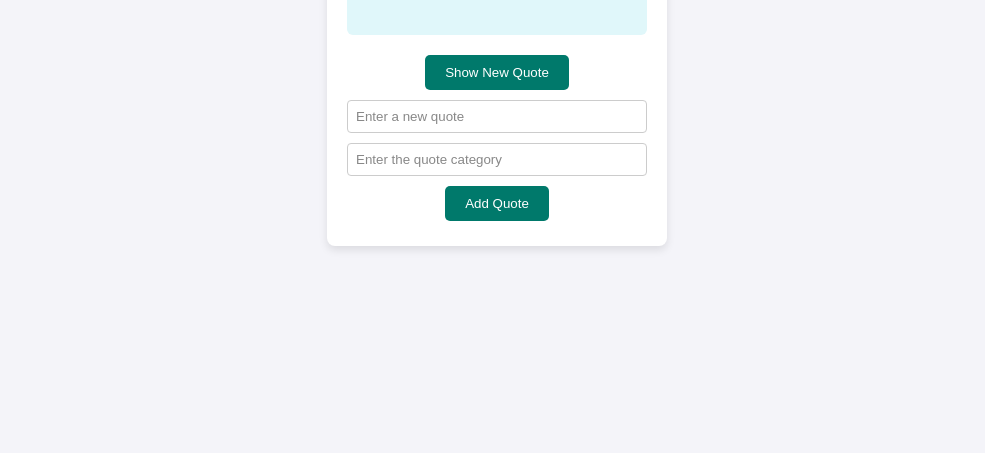
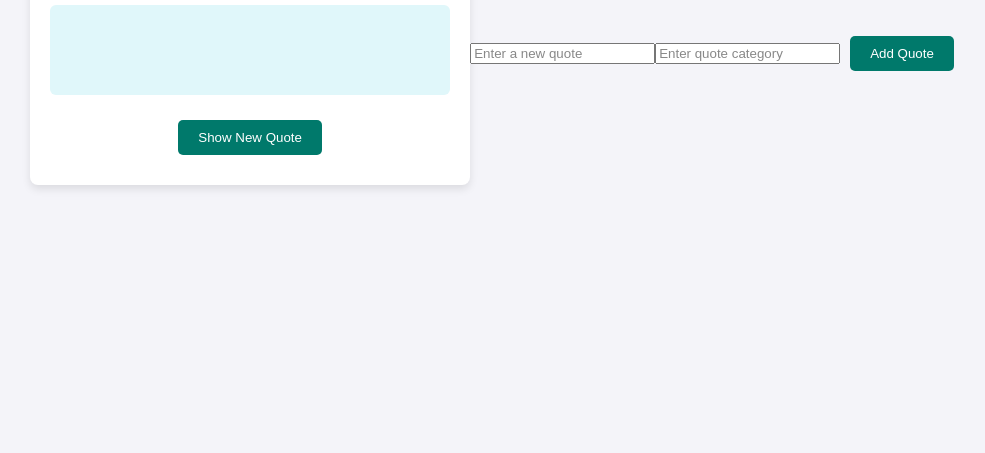
Before and after one commit to Lucas19940820/alx_fe_javascript, a plain HTML site: page dom-manipulation/index.html in a window 1280 px wide. Shown: the part 347-800 px from the top of the page, without its empty margins (143-1128 px from the left). Drawn offline with Linux system fonts and the light colour scheme.

Commit message:
update all files

```diff
--- a/dom-manipulation/index.html
+++ b/dom-manipulation/index.html
@@ -4,26 +4,14 @@
   <meta charset="UTF-8">
   <meta name="viewport" content="width=device-width, initial-scale=1.0">
   <title>Dynamic Quote Generator</title>
-  <link rel="stylesheet" href="styles.css"> <!-- Link to CSS -->
+  <link rel="stylesheet" href="styles.css">
 </head>
 <body>
   <div class="container">
     <h1>Dynamic Quote Generator</h1>
-
-    <!-- Display area for the quotes -->
-    <div id="quoteDisplay" class="quote-box"></div>
-
-    <!-- Button to generate a new random quote -->
-    <button id="newQuote" class="btn">Show New Quote</button>
-
-    <!-- Form for adding new quotes -->
-    <div class="form-container">
-      <input id="newQuoteText" type="text" placeholder="Enter a new quote" class="input-field" />
-      <input id="newQuoteCategory" type="text" placeholder="Enter the quote category" class="input-field" />
-      <button id="addQuoteButton" class="btn">Add Quote</button>
-    </div>
+    <div id="quoteDisplay"></div>
+    <button id="newQuote">Show New Quote</button>
   </div>
-
   <script src="script.js"></script>
 </body>
 </html>
--- a/dom-manipulation/script.js
+++ b/dom-manipulation/script.js
@@ -1,14 +1,13 @@
 // Initial set of quotes
 let quotes = [
-  { text: "Be yourself; everyone is already taken", category: "Individuality" },
+    { text: "Be yourself; everyone else is already taken.", category: "Individuality" },
     { text: "Success is not final, failure is not fatal: It is the courage to continue that counts.", category: "Perseverance & Success" },
-  { text: "In the end, we will remember not the words of our enemies, but the silence of our friends", category: "Leadership & Social Justice" }
+    { text: "In the end, we will remember not the words of our enemies, but the silence of our friends.", category: "Leadership & Social Justice" }
   ];
 
   // Get references to the DOM elements
   const quoteDisplay = document.getElementById('quoteDisplay');
   const newQuoteButton = document.getElementById('newQuote');
-const addQuoteButton = document.getElementById('addQuoteButton');
 
   // Function to display a random quote
   function showRandomQuote() {
@@ -25,6 +24,35 @@ function showRandomQuote() {
 
     // Append the paragraph to the quote display area
     quoteDisplay.appendChild(quoteTextElement);
+  }
+
+  // Function to dynamically create the quote input form
+  function createAddQuoteForm() {
+    // Create a container for the form
+    const formContainer = document.createElement('div');
+
+    // Create the input field for the new quote
+    const quoteTextInput = document.createElement('input');
+    quoteTextInput.setAttribute('id', 'newQuoteText');
+    quoteTextInput.setAttribute('placeholder', 'Enter a new quote');
+
+    // Create the input field for the quote category
+    const categoryInput = document.createElement('input');
+    categoryInput.setAttribute('id', 'newQuoteCategory');
+    categoryInput.setAttribute('placeholder', 'Enter quote category');
+
+    // Create the "Add Quote" button
+    const addQuoteButton = document.createElement('button');
+    addQuoteButton.textContent = 'Add Quote';
+    addQuoteButton.addEventListener('click', addQuote);
+
+    // Append the inputs and button to the form container
+    formContainer.appendChild(quoteTextInput);
+    formContainer.appendChild(categoryInput);
+    formContainer.appendChild(addQuoteButton);
+
+    // Append the form container to the body (below the existing content)
+    document.body.appendChild(formContainer);
   }
 
   // Function to add a new quote
@@ -57,5 +85,5 @@ function addQuote() {
   // Event listener for the "Show New Quote" button
   newQuoteButton.addEventListener('click', showRandomQuote);
 
-// Event listener for the "Add Quote" button
-addQuoteButton.addEventListener('click', addQuote);
+  // Call the function to create the form when the page loads
+  createAddQuoteForm();
--- a/dom-manipulation/styles.css
+++ b/dom-manipulation/styles.css
@@ -15,7 +15,7 @@ body {
     padding: 20px;
     border-radius: 8px;
     box-shadow: 0 4px 8px rgba(0, 0, 0, 0.1);
-  width: 300px;
+    width: 400px;
     text-align: center;
   }
 
@@ -26,7 +26,7 @@ h1 {
   }
 
   /* Styling for the quote display box */
-.quote-box {
+  #quoteDisplay {
     background-color: #e0f7fa;
     padding: 20px;
     border-radius: 6px;
@@ -37,7 +37,7 @@ h1 {
   }
 
   /* Styling for buttons */
-.btn {
+  button {
     background-color: #00796b;
     color: #fff;
     border: none;
@@ -45,28 +45,29 @@ h1 {
     border-radius: 5px;
     cursor: pointer;
     transition: background-color 0.3s ease;
-  margin: 5px;
+    margin: 10px;
   }
 
-.btn:hover {
+  button:hover {
     background-color: #004d40;
   }
 
   /* Styling for input fields */
-.input-field {
-  width: 100%;
+  input[type="text"] {
+    width: 90%;
     padding: 8px;
-  margin: 5px 0;
+    margin: 10px 0;
     border-radius: 4px;
     border: 1px solid #ccc;
     box-sizing: border-box;
   }
 
-/* Container for form */
+  /* Container for form inputs */
   .form-container {
     display: flex;
     flex-direction: column;
     align-items: center;
+    margin-top: 20px;
   }
 
   input::placeholder {
```
Lines whose indentation alone changed are shown as unchanged.
